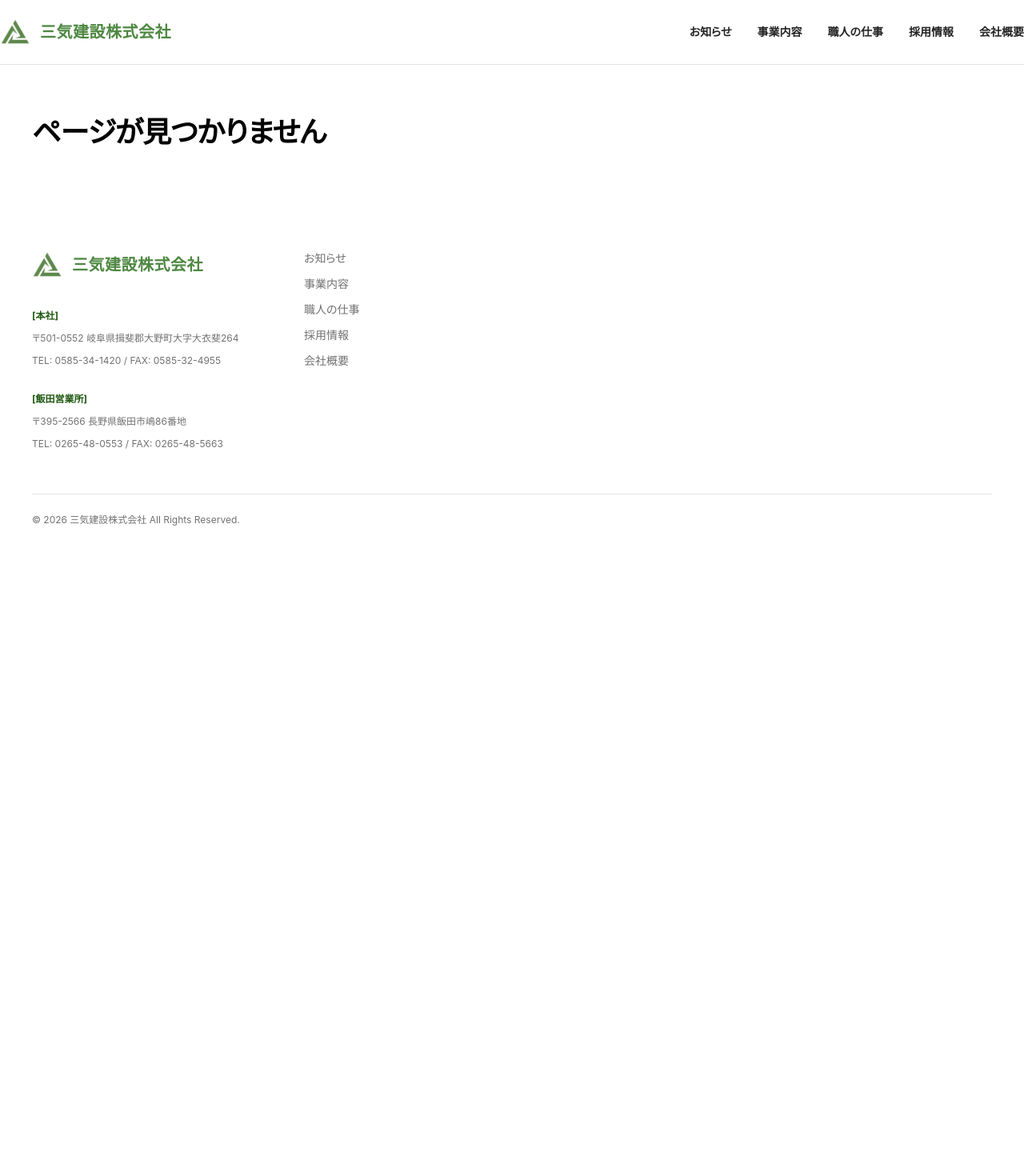
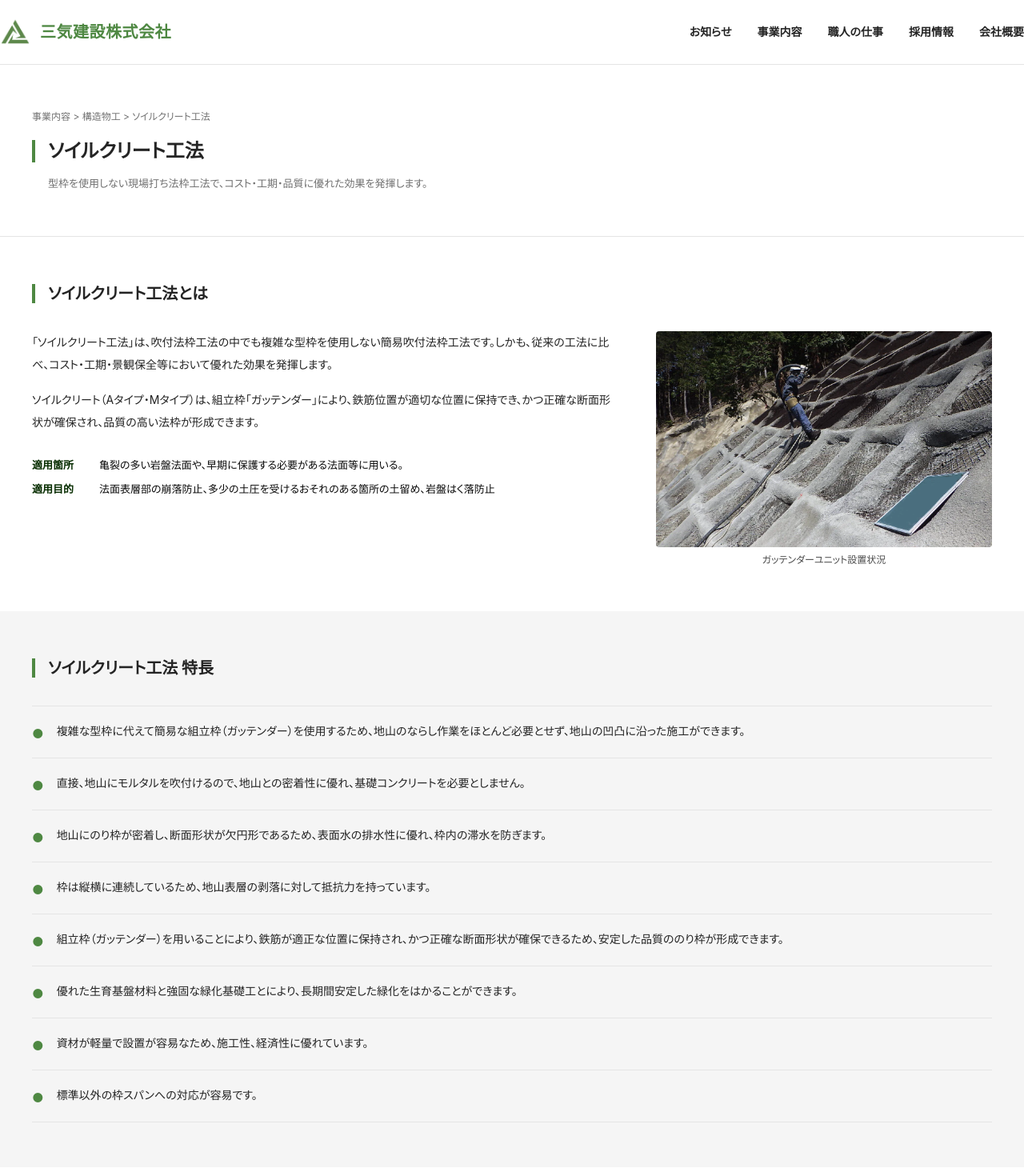
Before and after one commit to yuichi176/sanki-web, a React (Vite) app: page /soilcrete in a window 1280 px wide. Shown: the top 1470 px of the page at 80% size. Before the commit the page ends 800 px from the top, so only its background shows below. Built offline with nearby package versions, Linux system fonts and the light colour scheme.

Commit message:
feat: implement soil create page

```diff
--- a/src/app/router.tsx
+++ b/src/app/router.tsx
@@ -9,6 +9,7 @@ import { NewsPage } from '../pages/news/news-page'
 import { NorimenCraftsmanPage } from '../pages/norimen-craftsman/norimen-craftsman-page'
 import { NotFoundPage } from '../pages/not-found/not-found-page'
 import { ServicesPage } from '../pages/services/services-page'
+import { SoilcretePage } from '../pages/soilcrete/soilcrete-page'
 import { SlopeRepairPage } from '../pages/slope-repair/slope-repair-page'
 import { StructuralWorkPage } from '../pages/structural-work/structural-work-page'
 import { VegetationWorkPage } from '../pages/vegetation-work/vegetation-work-page'
@@ -21,6 +22,7 @@ export const router = createBrowserRouter([
       { index: true, Component: HomePage },
       { path: 'news', Component: NewsPage },
       { path: 'services', Component: ServicesPage },
+      { path: 'soilcrete', Component: SoilcretePage },
       { path: 'slope-repair', Component: SlopeRepairPage },
       { path: 'structural-work', Component: StructuralWorkPage },
       { path: 'vegetation-work', Component: VegetationWorkPage },
--- /dev/null
+++ b/src/pages/soilcrete/soilcrete-page.tsx
@@ -0,0 +1,99 @@
+import gattenderUnitImage from './assets/gattender-unit.webp'
+
+const features: readonly string[] = [
+  '複雑な型枠に代えて簡易な組立枠（ガッテンダー）を使用するため、地山のならし作業をほとんど必要とせず、地山の凹凸に沿った施工ができます。',
+  '直接、地山にモルタルを吹付けるので、地山との密着性に優れ、基礎コンクリートを必要としません。',
+  '地山にのり枠が密着し、断面形状が欠円形であるため、表面水の排水性に優れ、枠内の滞水を防ぎます。',
+  '枠は縦横に連続しているため、地山表層の剥落に対して抵抗力を持っています。',
+  '組立枠（ガッテンダー）を用いることにより、鉄筋が適正な位置に保持され、かつ正確な断面形状が確保できるため、安定した品質ののり枠が形成できます。',
+  '優れた生育基盤材料と強固な緑化基礎工とにより、長期間安定した緑化をはかることができます。',
+  '資材が軽量で設置が容易なため、施工性、経済性に優れています。',
+  '標準以外の枠スパンへの対応が容易です。',
+]
+
+function SectionHeading({ children }: Readonly<{ children: string }>) {
+  return (
+    <h2 className="flex items-center gap-4 text-xl leading-[30px] font-bold text-gray-800">
+      <span aria-hidden="true" className="h-6 w-1 bg-brand" />
+      {children}
+    </h2>
+  )
+}
+
+export function SoilcretePage() {
+  return (
+    <main>
+      <section className="border-b border-gray-200">
+        <div className="mx-auto max-w-7xl px-6 py-14 lg:px-10">
+          <p className="text-xs leading-[18px] text-gray-600">
+            事業内容 &gt; 構造物工 &gt; ソイルクリート工法
+          </p>
+          <h1 className="mt-4 flex items-center gap-4 text-2xl leading-9 font-bold text-gray-800">
+            <span aria-hidden="true" className="h-7 w-1 bg-brand" />
+            ソイルクリート工法
+          </h1>
+          <p className="mt-3 pl-5 text-[13px] leading-5 text-gray-600">
+            型枠を使用しない現場打ち法枠工法で、コスト・工期・品質に優れた効果を発揮します。
+          </p>
+        </div>
+      </section>
+
+      <section className="mx-auto max-w-7xl px-6 py-14 lg:px-10">
+        <SectionHeading>ソイルクリート工法とは</SectionHeading>
+        <div className="mt-8 grid gap-8 lg:grid-cols-[minmax(0,732px)_420px] lg:gap-12">
+          <div>
+            <p className="text-sm leading-7 text-gray-800">
+              「ソイルクリート工法」は、吹付法枠工法の中でも複雑な型枠を使用しない簡易吹付法枠工法です。しかも、従来の工法に比べ、コスト・工期・景観保全等において優れた効果を発揮します。
+            </p>
+            <p className="mt-4 text-sm leading-7 text-gray-800">
+              ソイルクリート（Aタイプ・Mタイプ）は、組立枠「ガッテンダー」により、鉄筋位置が適切な位置に保持でき、かつ正確な断面形状が確保され、品質の高い法枠が形成できます。
+            </p>
+            <dl className="mt-7 space-y-2 text-[13px] leading-[22px]">
+              <div className="grid gap-1 sm:grid-cols-[68px_1fr] sm:gap-4">
+                <dt className="font-bold text-green-800">適用箇所</dt>
+                <dd className="text-neutral-950">
+                  亀裂の多い岩盤法面や、早期に保護する必要がある法面等に用いる。
+                </dd>
+              </div>
+              <div className="grid gap-1 sm:grid-cols-[68px_1fr] sm:gap-4">
+                <dt className="font-bold text-green-800">適用目的</dt>
+                <dd className="text-neutral-950">
+                  法面表層部の崩落防止、多少の土圧を受けるおそれのある箇所の土留め、岩盤はく落防止
+                </dd>
+              </div>
+            </dl>
+          </div>
+          <figure>
+            <img
+              alt="ガッテンダーユニット設置状況"
+              className="aspect-[14/9] w-full rounded object-cover"
+              src={gattenderUnitImage}
+            />
+            <figcaption className="mt-2 text-center text-xs text-gray-700">
+              ガッテンダーユニット設置状況
+            </figcaption>
+          </figure>
+        </div>
+      </section>
+
+      <section className="bg-gray-100">
+        <div className="mx-auto max-w-7xl px-6 py-14 lg:px-10">
+          <SectionHeading>ソイルクリート工法 特長</SectionHeading>
+          <ul className="mt-8 border-t border-gray-200">
+            {features.map((feature) => (
+              <li
+                className="flex gap-4 border-b border-gray-200 py-[18px] text-sm leading-[26px] text-gray-800"
+                key={feature}
+              >
+                <span aria-hidden="true" className="pt-1 text-base leading-6 text-brand">
+                  ●
+                </span>
+                <span>{feature}</span>
+              </li>
+            ))}
+          </ul>
+        </div>
+      </section>
+    </main>
+  )
+}
--- a/src/pages/structural-work/structural-work-page.tsx
+++ b/src/pages/structural-work/structural-work-page.tsx
@@ -62,7 +62,7 @@ const structuralWorkMethods: readonly StructuralWorkMethod[] = [
       '金網を全面に張り付けた後、鉄筋を配筋して各枠の中心にガッテンダーユニットを設置し、配筋に沿ってモルタル吹付を行う。',
     application: '亀裂の多い岩盤法面や、早期に保護する必要がある法面等に用いる。',
     purpose: '法面表層部の崩落防止、多少の土圧を受けるおそれのある箇所の土留め、岩盤はく落防止',
-    hasDetails: true,
+    detailsTo: '/soilcrete',
     images: [soilcrete1, soilcrete2],
   },
   {
```
Also changed, not shown: src/pages/soilcrete/assets/gattender-unit.webp (added).
